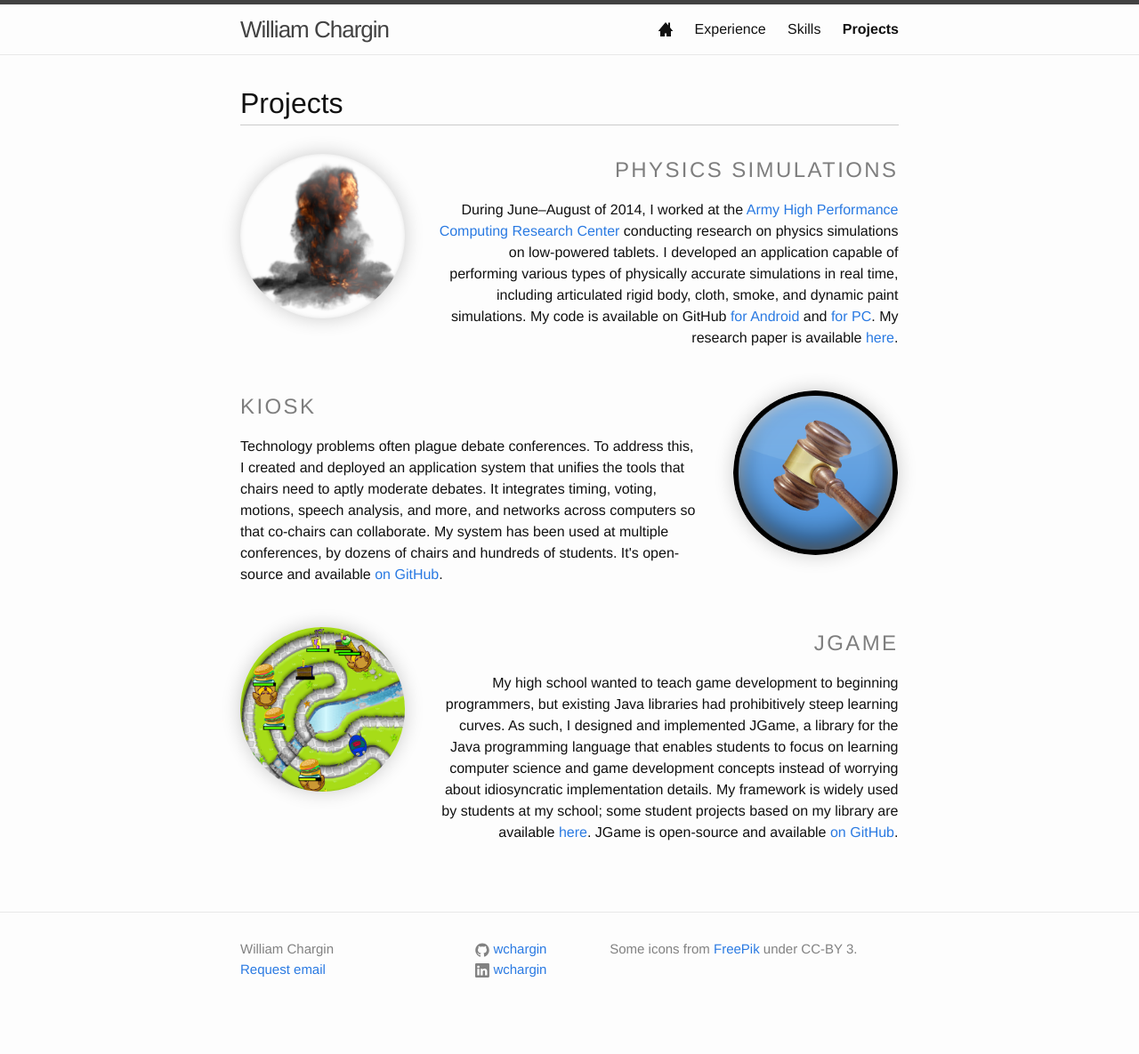
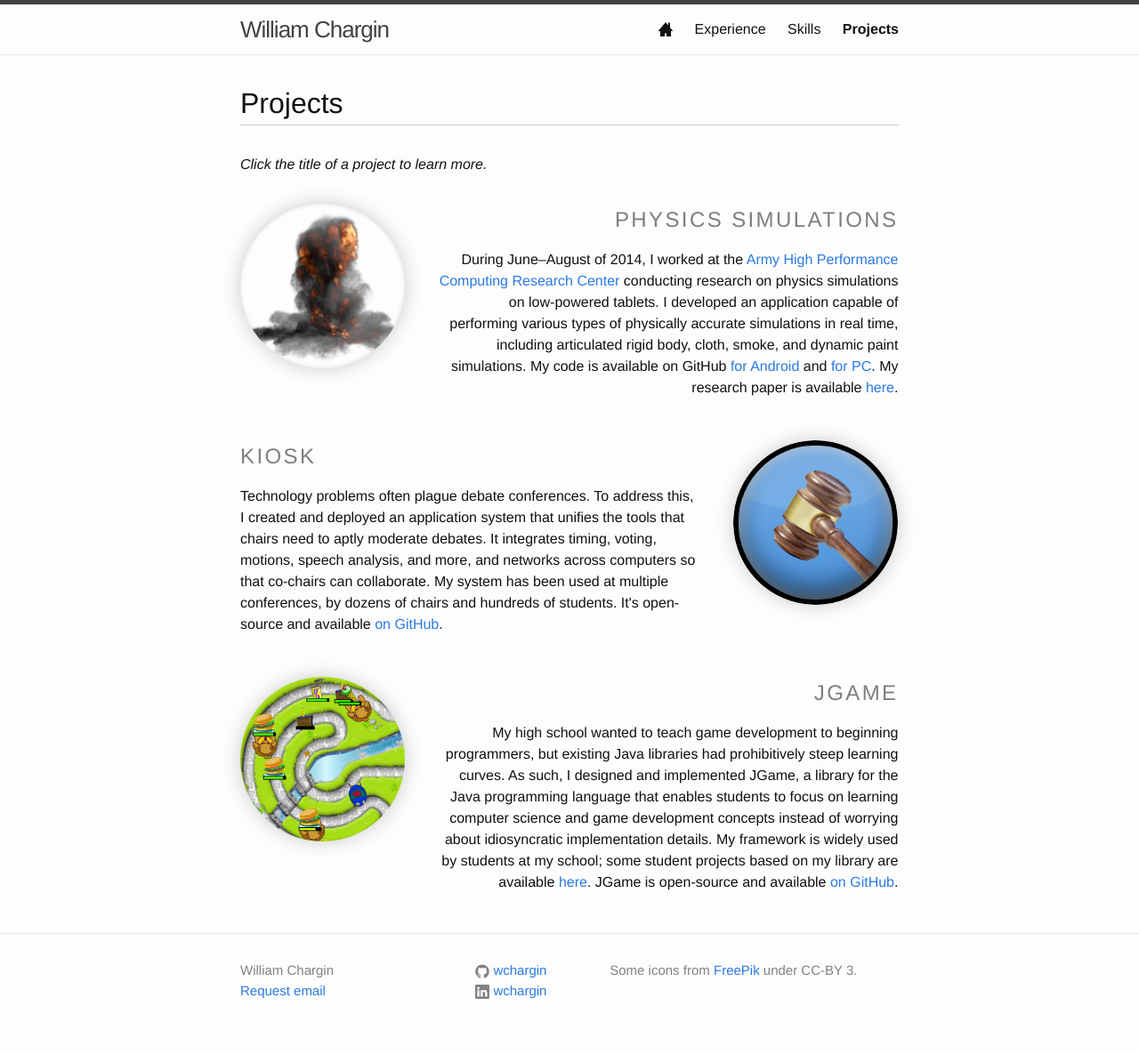
Before and after one commit to wchargin/wchargin.github.io, a Jekyll site: the page built from projects/index.html, in a window 1280 px wide. Shown: the whole page at 89% size. Built offline with Jekyll 4.4.1, drawn with Linux system fonts in a browser that asks for light colours; nearby versions of some CDN libraries; before the commit the page ends 1161 px from its top, so only the background shows below that.

Commit message:
Generalize helptext and change styling

```diff
--- a/_sass/_base.scss
+++ b/_sass/_base.scss
@@ -233,3 +233,21 @@ pre {
 .inline-image {
     height: 1em;
 }
+
+/**
+ * Help text
+ */
+.helptext, .helptext-mobile {
+    font-style: italic;
+}
+.helptext {
+    @include media-query($on-palm) {
+        display: none;
+    }
+}
+.helptext-mobile {
+    display: none;
+    @include media-query($on-palm) {
+        display: block;
+    }
+}
--- a/_sass/_descriptions.scss
+++ b/_sass/_descriptions.scss
@@ -1,5 +1,5 @@
 .description {
-    margin-bottom: 2em;
+    margin-top: 2em;
 }
 .description-icon, .description-content {
     display: inline-block;
--- a/_sass/_skills.scss
+++ b/_sass/_skills.scss
@@ -1,16 +1,5 @@
 .skill-category {
     margin-bottom: 2em;
-}
-.skill-helptext {
-    @include media-query($on-palm) {
-        display: none;
-    }
-}
-.skill-helptext-mobile {
-    display: none;
-    @include media-query($on-palm) {
-        display: block;
-    }
 }
 .skill-explanation {
     text-align: center;
--- a/projects/index.html
+++ b/projects/index.html
@@ -4,6 +4,13 @@ title: Projects
 ---
 
 <h1>Projects</h1>
+
+<div class="helptext">
+Click the title of a project to learn more.
+</div>
+<div class="helptext-mobile">
+Tap the title of a project to learn more.
+</div>
 
 <div class="description">
     <div class="description-icon">
--- a/skills/index.html
+++ b/skills/index.html
@@ -6,10 +6,10 @@ extra_js: skills.js
 
 <h1>Skills</h1>
 
-<p class="skill-helptext">
+<p class="helptext">
 Hover over an icon to see a quick description.
 </p>
-<p class="skill-helptext-mobile">
+<p class="helptext-mobile">
 Tap an icon to see a quick description.
 Tap outside to close the description.
 </p>
```
